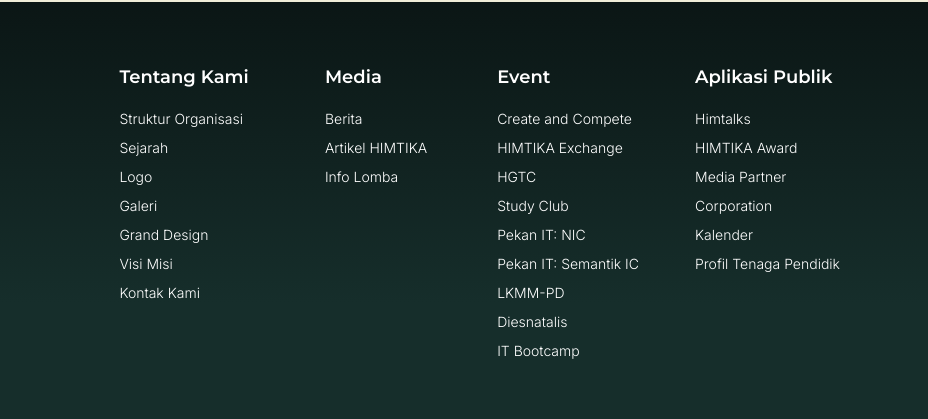
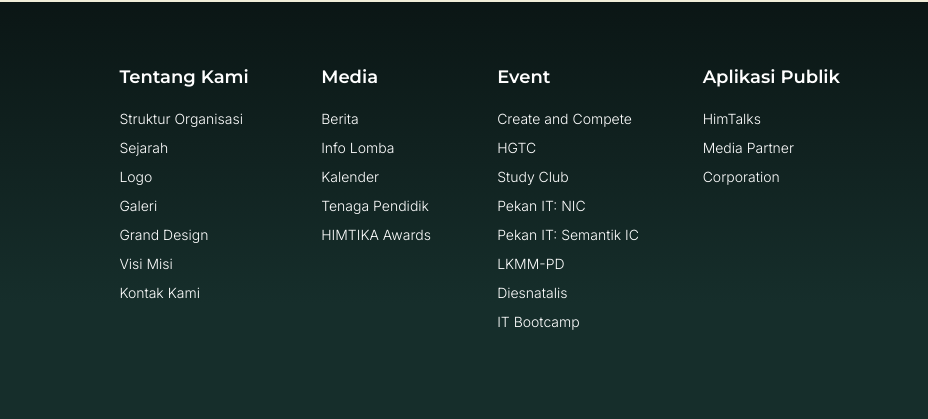
Before and after one commit to himtika/grand-design-himtika-09, a plain HTML site: page index.html in a window 1280 px wide. Shown: the part 2177-2596 px from the top of the page, 352-1280 px from the left. Drawn offline with nearby package versions, Linux system fonts and the light colour scheme.

Commit message:
fix: adjust nav menu at header and footer

```diff
--- a/assets/css/style.css
+++ b/assets/css/style.css
@@ -525,7 +525,6 @@ img { user-select: none; }
 	font-size:15px;
 	font-family: "Figtree";
 	text-decoration: none;
-	text-transform:capitalize;
 	color:#252525;
 	text-align: left;
 	transition:all 500ms ease;
--- a/index.html
+++ b/index.html
@@ -59,7 +59,7 @@
                         <!--Nav Box-->
                         <div class="nav-outer clearfix">
                             <div class="logo-outer">
-                                <a href="index.html">
+                                <a href="/">
                                     <img src="assets/images/logo/himtika-header.svg" alt="Logo Himtika"
                                         title="HIMTIKA">
                                 </a>
@@ -72,39 +72,25 @@
                                 <div class="collapse navbar-collapse show clearfix" id="navbarSupportedContent">
                                     <ul class="navigation clearfix pull-left">
                                         <li class="dropdown">
-                                            <a href="#">Tentang Kami<i
-                                                    class="fas fa-chevron-down arrow"></i></a>
+                                            <a href="#">Tentang Kami<i class="fas fa-chevron-down arrow"></i></a>
                                             <ul>
-                                                <li>
-                                                    <a href="https://himtika.cs.unsika.ac.id/sejarah-himtika/">Sejarah</a>
-                                                </li>
-                                                <li>
-                                                    <a href="https://himtika.cs.unsika.ac.id/logo-himtika/">Logo</a>
-                                                </li>
-                                                <li>
-                                                    <a href="https://himtika.cs.unsika.ac.id/visi-misi/">Visi Misi</a>
-                                                </li>
-                                                <li>
-                                                    <a href="https://himtika.cs.unsika.ac.id/struktur-organisasi/">Struktur Organisasi</a>
-                                                </li>
-                                                <li>
-                                                    <a href="https://himtika.cs.unsika.ac.id/grand-design-himtika-2024">Grand Design HIMTIKA</a>
-                                                </li>
-                                                <li>
-                                                    <a href="https://himtika.cs.unsika.ac.id/galeri-himtika/">Galeri HIMTIKA</a>
-                                                </li>
-                                                <li>
-                                                    <a href="https://himtika.cs.unsika.ac.id/kontak-kami/">Kontak Kami</a>
-                                                </li>
+                                                <li><a href="https://himtika.cs.unsika.ac.id/sejarah-himtika/">Sejarah</a></li>
+                                                <li><a href="https://himtika.cs.unsika.ac.id/logo-himtika/">Logo</a></li>
+                                                <li><a href="https://himtika.cs.unsika.ac.id/visi-misi/">Visi Misi</a></li>
+                                                <li><a href="https://himtika.cs.unsika.ac.id/struktur-organisasi/">Struktur Organisasi</a></li>
+                                                <li><a href="https://himtika.cs.unsika.ac.id/grand-design-himtika-2024">Grand Design HIMTIKA</a></li>
+                                                <li><a href="https://himtika.cs.unsika.ac.id/galeri-himtika/">Galeri HIMTIKA</a></li>
+                                                <li><a href="https://himtika.cs.unsika.ac.id/kontak-kami/">Kontak Kami</a></li>
                                             </ul>
                                         </li>
                                         <li class="dropdown">
-                                            <a href="#">Agenda<i class="fas fa-chevron-down arrow"></i></a>
+                                            <a href="#">Media<i class="fas fa-chevron-down arrow"></i></a>
                                             <ul class="sub_menu">
+                                                <li><a href="https://www.instagram.com/himtika_unsika/" target="_blank">Berita</a></li>
+                                                <li><a href="https://www.instagram.com/cnc_himtika/" target="_blank">Info Lomba</a></li>
+                                                <li><a href="https://himtika.cs.unsika.ac.id/kalender/">Kalender</a></li>
+                                                <li><a href="https://himtika.cs.unsika.ac.id/dosen/">Tenaga Pendidik</a></li>
                                                 <li><a href="https://himtika.cs.unsika.ac.id/himtika-awards/">HIMTIKA Awards</a></li>
-                                                <li><a href="https://www.instagram.com/himtika_unsika/" target="_blank">Berita</a></li>
-                                                <li><a href="https://himtika.cs.unsika.ac.id/hikode/">Artikel HIMTIKA</a></li>
-                                                <li><a href="https://www.instagram.com/cnc_himtika/" target="_blank">Info Lomba</a></li>
                                             </ul>
                                         </li>
                                     </ul>
@@ -113,25 +99,22 @@
                                         <li class="dropdown"><a href="#">Events<i
                                                     class="fas fa-chevron-down arrow"></i></a>
                                             <ul class="sub_menu">
-                                                <li><a href="https://himtika.cs.unsika.ac.id/cnc/" target="_blank">Create and Compete</a></li>
-                                                <li><a href="https://himtika.cs.unsika.ac.id/hi-link/" target="_blank">Hi-Link: HE</a></li>
-                                                <li><a href="https://himtika.cs.unsika.ac.id/hi-link/" target="_blank">Hi-Link: HGTC</a></li>
-                                                <li><a href="https://himtika.cs.unsika.ac.id/studyclub/" target="_blank">Study Club</a></li>
-                                                <li><a href="https://himtika.cs.unsika.ac.id/pekan-it/" target="_blank">Pekan IT: NIC</a></li>
-                                                <li><a href="https://himtika.cs.unsika.ac.id/pekan-it/detail-semantik/" target="_blank">Pekan IT: Semantik IC</a></li>
-                                                <li><a href="https://himtika.cs.unsika.ac.id/lkmmpd/" target="_blank">LKMM-PD</a></li>
-                                                <li><a href="https://himtika.cs.unsika.ac.id/diesnatalis/" target="_blank">Diesnatalis</a></li>
-                                                <li><a href="https://himtika.cs.unsika.ac.id/it-bootcamp/" target="_blank">IT Bootcamp</a></li>
+                                                <li><a href="https://himtika.cs.unsika.ac.id/cnc/">Create and Compete</a></li>
+                                                <li><a href="https://himtika.cs.unsika.ac.id/hgtc/">HGTC</a></li>
+                                                <li><a href="https://himtika.cs.unsika.ac.id/studyclub/">Study Club</a></li>
+                                                <li><a href="https://himtika.cs.unsika.ac.id/pekan-it/">Pekan IT: NIC</a></li>
+                                                <li><a href="https://himtika.cs.unsika.ac.id/pekan-it/detail-semantik/">Pekan IT: Semantik IC</a></li>
+                                                <li><a href="https://himtika.cs.unsika.ac.id/lkmmpd/">LKMM-PD</a></li>
+                                                <li><a href="https://himtika.cs.unsika.ac.id/diesnatalis/">Diesnatalis</a></li>
+                                                <li><a href="https://himtika.cs.unsika.ac.id/it-bootcamp/">IT Bootcamp</a></li>
                                             </ul>
                                         </li>
                                         <li class="dropdown"><a href="#">Aplikasi Publik<i
                                                     class="fas fa-chevron-down arrow"></i></a>
                                             <ul class="sub_menu">
-                                                <li><a href="https://himtalks.vercel.app/himtalks">Himtalks</a></li>
-                                                <li><a href="https://himtika.cs.unsika.ac.id/kalender/">Kalender</a></li>
+                                                <li><a href="https://himtalks.vercel.app/himtalks">HimTalks</a></li>
                                                 <li><a href="https://himtika.cs.unsika.ac.id/media-partner/">Media Partner</a></li>
                                                 <li><a href="https://himtika.cs.unsika.ac.id/corporation/">Corporation</a></li>
-                                                <li><a href="https://himtika.cs.unsika.ac.id/dosen/">Profil Tenaga Pendidik</a></li>
                                             </ul>
                                         </li>
                                     </ul>
@@ -461,8 +444,10 @@
                                     <h3 class="group-title">Media</h3>
                                     <ul class="group-list">
                                         <li><a href="https://www.instagram.com/himtika_unsika/" target="_blank">Berita</a></li>
-                                        <li><a href="https://himtika.cs.unsika.ac.id/hikode/" target="_blank">Artikel HIMTIKA</a></li>
                                         <li><a href="https://www.instagram.com/cnc_himtika/" target="_blank">Info Lomba</a></li>
+                                        <li><a href="https://himtika.cs.unsika.ac.id/kalender/">Kalender</a></li>
+                                        <li><a href="https://himtika.cs.unsika.ac.id/dosen/">Tenaga Pendidik</a></li>
+                                        <li><a href="https://himtika.cs.unsika.ac.id/himtika-awards/">HIMTIKA Awards</a></li>
                                     </ul>
                                 </div>
                             </div>
@@ -471,15 +456,14 @@
                                 <div>
                                     <h3 class="group-title">Event</h3>
                                     <ul class="group-list">
-                                        <li><a href="https://himtika.cs.unsika.ac.id/cnc/" target="_blank">Create and Compete</a></li>
-                                        <li><a href="https://himtika.cs.unsika.ac.id/himtika-exchange/" target="_blank">HIMTIKA Exchange</a></li>
-                                        <li><a href="https://himtika.cs.unsika.ac.id/hgtc/" target="_blank">HGTC</a></li>
-                                        <li><a href="https://himtika.cs.unsika.ac.id/studyclub/" target="_blank">Study Club</a></li>
-                                        <li><a href="https://himtika.cs.unsika.ac.id/pekan-it/" target="_blank">Pekan IT: NIC</a></li>
-                                        <li><a href="https://himtika.cs.unsika.ac.id/pekan-it/detail-semantik/" target="_blank">Pekan IT: Semantik IC</a></li>
-                                        <li><a href="https://himtika.cs.unsika.ac.id/lkmmpd/" target="_blank">LKMM-PD</a></li>
-                                        <li><a href="https://himtika.cs.unsika.ac.id/diesnatalis/" target="_blank">Diesnatalis</a></li>
-                                        <li><a href="https://himtika.cs.unsika.ac.id/it-bootcamp/" target="_blank">IT Bootcamp</a></li>
+                                        <li><a href="https://himtika.cs.unsika.ac.id/cnc/">Create and Compete</a></li>
+                                        <li><a href="https://himtika.cs.unsika.ac.id/hgtc/">HGTC</a></li>
+                                        <li><a href="https://himtika.cs.unsika.ac.id/studyclub/">Study Club</a></li>
+                                        <li><a href="https://himtika.cs.unsika.ac.id/pekan-it/">Pekan IT: NIC</a></li>
+                                        <li><a href="https://himtika.cs.unsika.ac.id/pekan-it/detail-semantik/">Pekan IT: Semantik IC</a></li>
+                                        <li><a href="https://himtika.cs.unsika.ac.id/lkmmpd/">LKMM-PD</a></li>
+                                        <li><a href="https://himtika.cs.unsika.ac.id/diesnatalis/">Diesnatalis</a></li>
+                                        <li><a href="https://himtika.cs.unsika.ac.id/it-bootcamp/">IT Bootcamp</a></li>
                                     </ul>
                                 </div>
                             </div>
@@ -488,12 +472,9 @@
                                 <div>
                                     <h3 class="group-title aplikasi-publik">Aplikasi Publik</h3>
                                     <ul class="group-list">
-                                        <li><a href="https://himtalks.vercel.app/himtalks" target="_blank">Himtalks</a></li>
-                                        <li><a href="https://himtika.cs.unsika.ac.id/himtika-awards/" target="_blank">HIMTIKA Award</a></li>
-                                        <li><a href="https://himtika.cs.unsika.ac.id/media-partner/" target="_blank">Media Partner</a></li>
-                                        <li><a href="https://himtika.cs.unsika.ac.id/corporation/" target="_blank">Corporation</a></li>
-                                        <li><a href="https://himtika.cs.unsika.ac.id/kalender/" target="_blank">Kalender</a></li>
-                                        <li><a href="https://himtika.cs.unsika.ac.id/dosen/" target="_blank">Profil Tenaga Pendidik</a></li>
+                                        <li><a href="https://himtalks.vercel.app/himtalks">HimTalks</a></li>
+                                        <li><a href="https://himtika.cs.unsika.ac.id/media-partner/">Media Partner</a></li>
+                                        <li><a href="https://himtika.cs.unsika.ac.id/corporation/">Corporation</a></li>
                                     </ul>
                                 </div>
                             </div>
```
